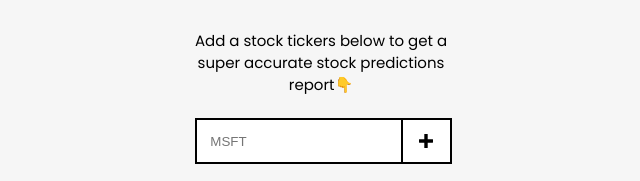
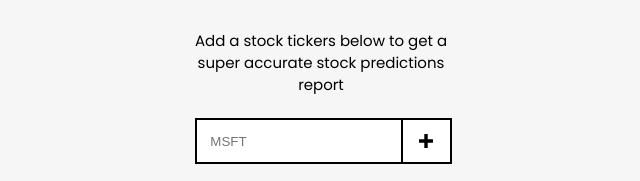
Before and after one commit to deyamitkumar/stocktopus, a website built with Vite: page index.html in a window 1280 px wide. Shown: the part 261-442 px from the top of the page, 319-959 px from the left. Built offline with nearby package versions, Linux system fonts and the light colour scheme.

Commit message:
minor text changes

```diff
--- a/index.html
+++ b/index.html
@@ -17,7 +17,7 @@
 		<main>
 			<section class="action-panel">
 				<form id="ticker-input-form">
-					<label for="ticker-input"> Add a stock tickers below to get a super accurate stock predictions report👇 </label>
+					<label for="ticker-input"> Add a stock tickers below to get a super accurate stock predictions report </label>
 					<div class="form-input-control">
 						<input type="text" id="ticker-input" placeholder="MSFT">
 						<button class="add-ticker-btn">
```
